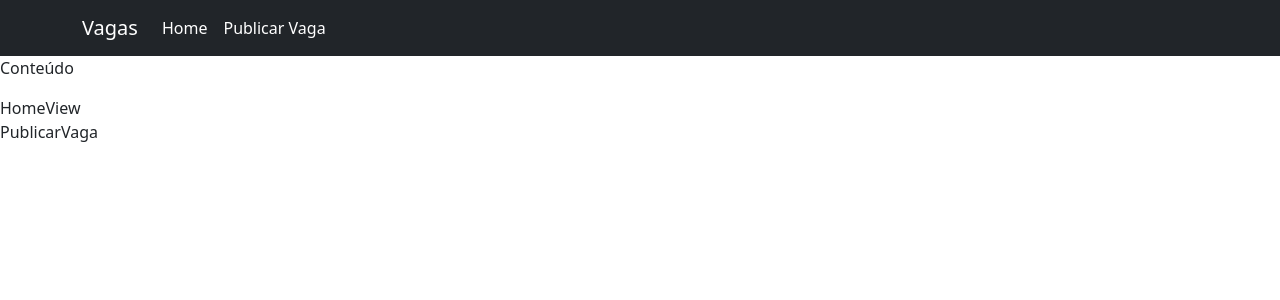
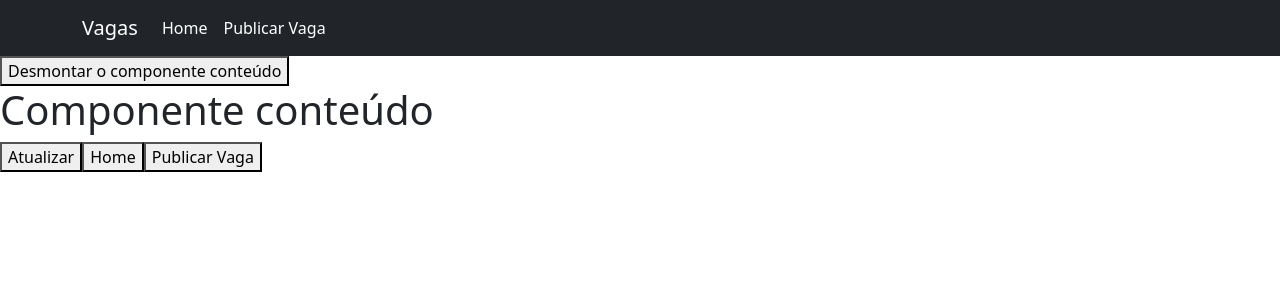
Before and after one commit to murilonicemento/vagas, a Vue app: page / in a window 1280 px wide. Shown: the top 300 px of the page. Built offline with nearby package versions, Linux system fonts and the light colour scheme.

Commit message:
working with lifecycle hooks

```diff
--- a/src/App.vue
+++ b/src/App.vue
@@ -1,7 +1,10 @@
 <template>
   <div>
     <TopoComponent />
-    <ConteudoComponent />
+    <button @click="desmontarComponente()">
+      Desmontar o componente conteúdo
+    </button>
+    <ConteudoComponent v-if="visibilidade" />
   </div>
 </template>
 
@@ -15,6 +18,14 @@ export default {
     ConteudoComponent,
     TopoComponent,
   },
+  data: () => ({
+    visibilidade: true,
+  }),
+  methods: {
+    desmontarComponente() {
+      this.visibilidade = false;
+    },
+  },
 };
 </script>
 
--- a/src/components/layouts/ConteudoComponent.vue
+++ b/src/components/layouts/ConteudoComponent.vue
@@ -1,8 +1,12 @@
 <template>
   <div>
-    <p>Conteúdo</p>
-    <HomeView />
-    <PublicarVaga />
+    <h1>{{ titulo }}</h1>
+    <button @click="atualizarComponente()">Atualizar</button>
+    <button @click="conteudo = 'HomeView'">Home</button>
+    <button @click="conteudo = 'PublicarVaga'">Publicar Vaga</button>
+    <!-- <HomeView /> -->
+    <!-- <PublicarVaga /> -->
+    <component :is="conteudo" />
   </div>
 </template>
 
@@ -15,6 +19,55 @@ export default {
     HomeView,
     PublicarVaga,
   },
+  data: () => ({
+    teste: "O componente foi criado",
+    titulo: "Componente conteúdo",
+    conteudo: "home",
+  }),
+  methods: {
+    atualizarComponente() {
+      this.titulo += "*";
+    },
+  },
+  beforeCreate() {
+    console.log("Antes de criar", this.teste);
+  },
+  created() {
+    console.log("Criado", this.teste);
+  },
+  beforeMount() {
+    console.log("Antes de montar o template");
+  },
+  mounted() {
+    console.log("Montado");
+  },
+  beforeUpdate() {
+    console.log("Antes de atualizar");
+  },
+  updated() {
+    console.log("Atualizado");
+  },
+  beforeUnmount() {
+    console.log("Antes de desmontar/destruir");
+  },
+  unmounted() {
+    console.log("Desmontado/destruído");
+  },
+  errorCaptured() {
+    console.log("Erro capturado");
+  },
+  renderTracked() {
+    console.log("Re-renderização rastreada");
+  },
+  renderTriggered() {
+    console.log("Re-renderização acionada");
+  },
+  activated() {
+    console.log("Componente é ativado");
+  },
+  deactivated() {
+    console.log("Componente desativado");
+  },
 };
 </script>
 
--- a/src/components/views/HomeView.vue
+++ b/src/components/views/HomeView.vue
@@ -1,4 +1,8 @@
-<template><div>HomeView</div></template>
+<template>
+  <div>
+    <h1>Componente Home</h1>
+  </div>
+</template>
 
 <script>
 export default {
--- a/src/components/views/PublicarVaga.vue
+++ b/src/components/views/PublicarVaga.vue
@@ -1,5 +1,7 @@
 <template>
-  <div>PublicarVaga</div>
+  <div>
+    <h1>PublicarVaga</h1>
+  </div>
 </template>
 
 <script>
```
